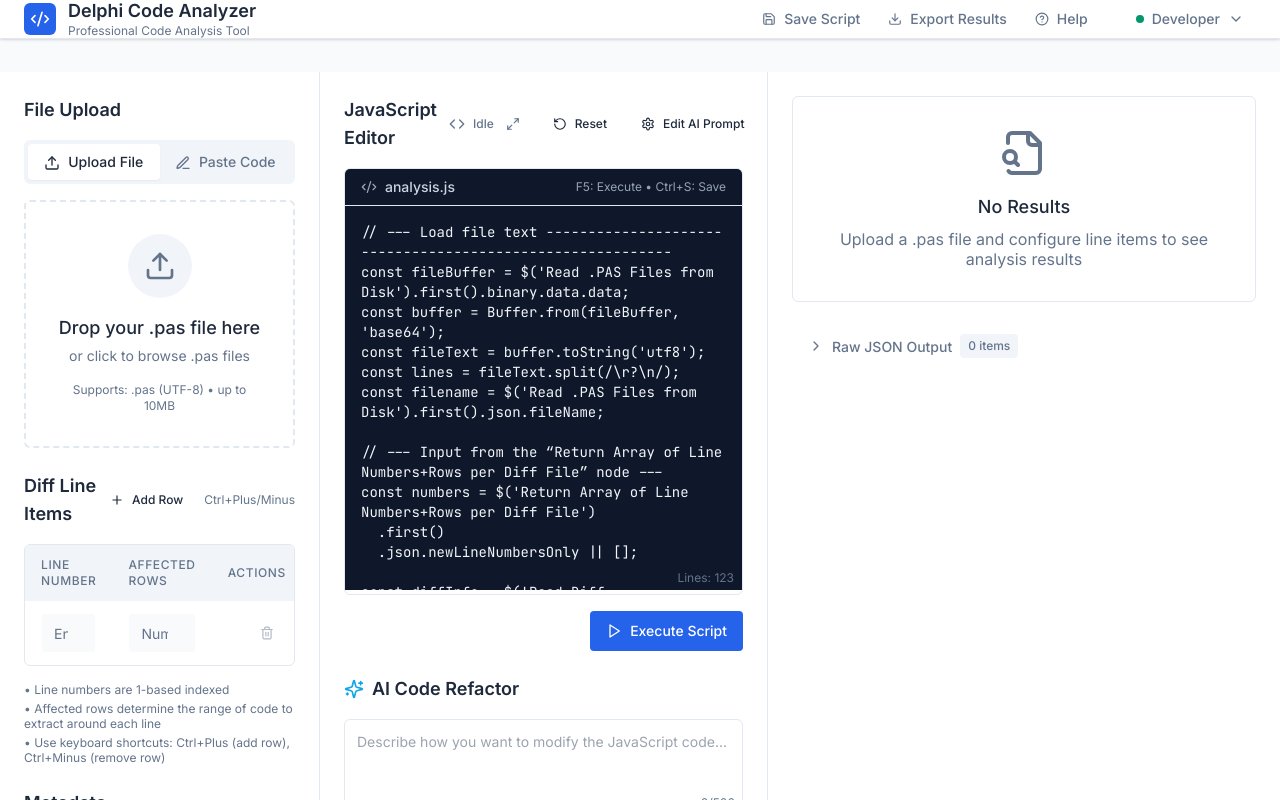
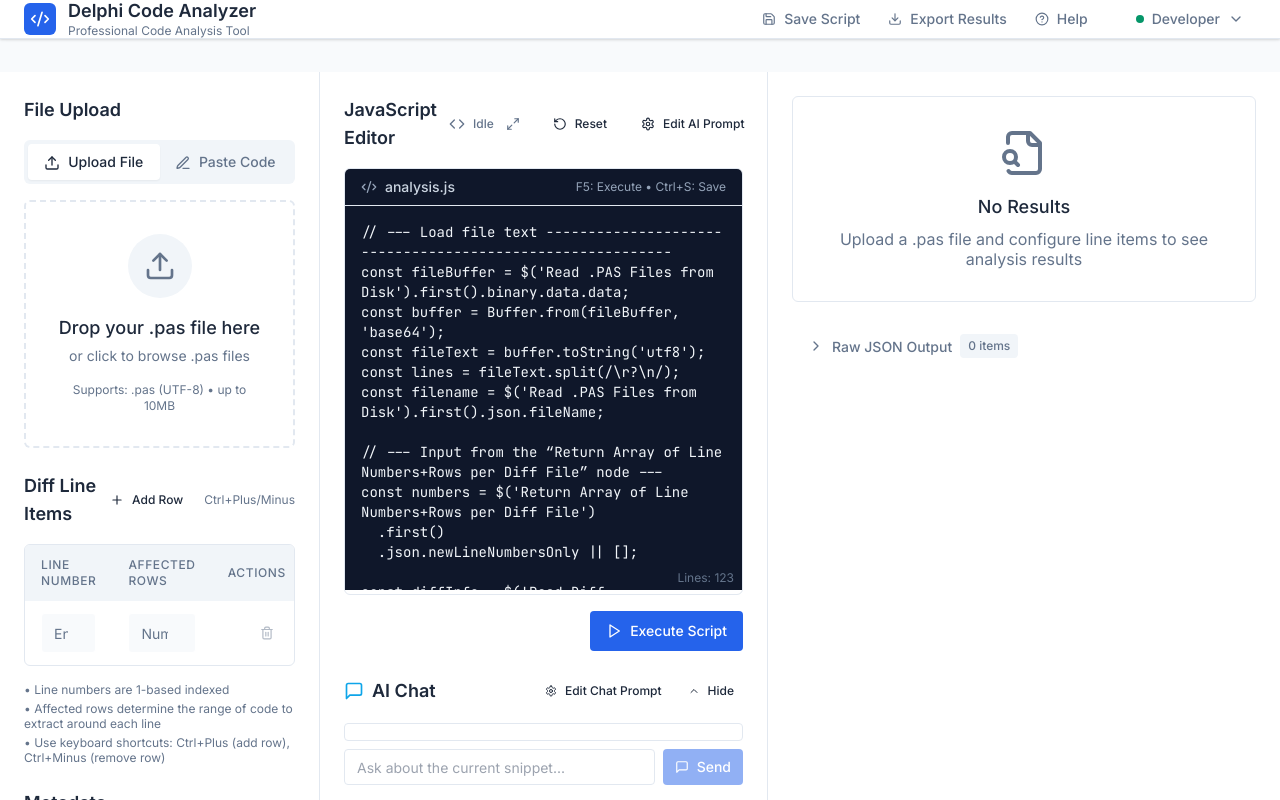
Before and after one commit to julio-vasquez-newbos/n8ntools, a React (Vite) app: page / in a window 1280 px wide. Built offline with nearby package versions, Linux system fonts and the light colour scheme.

Commit message:
feat(AIRefactorPanel): improve UI layout and add toggle functionality
- Restructure header sections for better visual hierarchy
- Add toggle functionality for both chat and refactor panels
- Update help text to clarify usage flow
- Default both panels to open state for better UX

```diff
--- a/src/pages/delphi-code-analysis-workspace/components/AIRefactorPanel.jsx
+++ b/src/pages/delphi-code-analysis-workspace/components/AIRefactorPanel.jsx
@@ -7,7 +7,8 @@ const AIRefactorPanel = ({ onRefactor, isRefactoring, currentCode, onChatMessage
   const [instructions, setInstructions] = useState('');
   const [refactorHistory, setRefactorHistory] = useState([]);
   const [chatInput, setChatInput] = useState('');
-  const [chatOpen, setChatOpen] = useState(false);
+  const [chatOpen, setChatOpen] = useState(true);
+  const [refactorOpen, setRefactorOpen] = useState(true);
   const [isChatPromptOpen, setIsChatPromptOpen] = useState(false);
   const [chatPromptText, setChatPromptText] = useState('');
 
@@ -51,11 +52,46 @@ const AIRefactorPanel = ({ onRefactor, isRefactoring, currentCode, onChatMessage
 
   return (
     <div className="space-y-4">
-      <div className="flex items-center space-x-2">
-        <Icon name="Sparkles" size={20} className="text-accent" />
-        <h3 className="text-lg font-semibold text-text-primary">AI Code Refactor</h3>
+      <div className="flex items-center justify-between">
+        <div className="flex items-center space-x-2">
+          <Icon name="MessageSquare" size={20} className="text-accent" />
+          <h3 className="text-lg font-semibold text-text-primary">AI Chat</h3>
+        </div>
+        <div className="flex items-center space-x-2">
+          <Button variant="outline" size="xs" iconName="Settings" onClick={openChatPromptEditor}>Edit Chat Prompt</Button>
+          <Button variant="outline" size="xs" iconName={chatOpen ? 'ChevronUp' : 'ChevronDown'} onClick={() => setChatOpen(!chatOpen)}>{chatOpen ? 'Hide' : 'Show'}</Button>
+        </div>
       </div>
-      <div className="space-y-3">
+      <div className={`${chatOpen ? 'opacity-100 max-h-[480px]' : 'opacity-0 max-h-0'} transition-all duration-200 overflow-hidden space-y-2`}>
+        <div className="border border-border rounded p-2 max-h-40 overflow-y-auto bg-popover">
+          {chatMessages?.length === 0 ? null : (
+            chatMessages?.map((m, i) => (
+              <div key={i} className={`text-xs ${m.role === 'user' ? 'text-text-primary' : 'text-text-secondary'}`}>
+                <span className="font-medium">{m.role === 'user' ? 'You' : 'AI'}:</span> {m.content}
+              </div>
+            ))
+          )}
+        </div>
+        <div className="flex items-center space-x-2">
+          <input
+            value={chatInput}
+            onChange={(e) => setChatInput(e?.target?.value)}
+            placeholder="Ask about the current snippet..."
+            className="flex-1 h-9 px-3 border border-border rounded text-sm focus:outline-none focus:ring-2 focus:ring-primary/50"
+            disabled={isChatting}
+          />
+          <Button variant="default" size="sm" iconName="MessageSquare" onClick={handleChatSend} disabled={isChatting || !chatInput?.trim()} loading={isChatting}>Send</Button>
+        </div>
+      </div>
+
+      <div className="flex items-center justify-between mt-2">
+        <div className="flex items-center space-x-2">
+          <Icon name="Sparkles" size={20} className="text-accent" />
+          <h3 className="text-lg font-semibold text-text-primary">AI Code Refactor</h3>
+        </div>
+        <Button variant="outline" size="xs" iconName={refactorOpen ? 'ChevronUp' : 'ChevronDown'} onClick={() => setRefactorOpen(!refactorOpen)}>{refactorOpen ? 'Hide' : 'Show'}</Button>
+      </div>
+      <div className={`${refactorOpen ? 'opacity-100 max-h-[640px]' : 'opacity-0 max-h-0'} transition-all duration-200 overflow-hidden space-y-3`}>
         <div className="relative">
           <textarea
             value={instructions}
@@ -68,7 +104,6 @@ const AIRefactorPanel = ({ onRefactor, isRefactoring, currentCode, onChatMessage
             {instructions?.length}/500
           </div>
         </div>
-
         <Button
           variant="default"
           iconName="Wand2"
@@ -80,38 +115,6 @@ const AIRefactorPanel = ({ onRefactor, isRefactoring, currentCode, onChatMessage
         >
           Generate Refactored Code
         </Button>
-        <div className="flex items-center justify-between">
-          <h4 className="text-sm font-medium text-text-primary">AI Chat</h4>
-          <div className="flex items-center space-x-2">
-            <Button variant="outline" size="xs" iconName="Settings" onClick={openChatPromptEditor}>Edit Chat Prompt</Button>
-            <Button variant="outline" size="xs" iconName={chatOpen ? 'ChevronUp' : 'ChevronDown'} onClick={() => setChatOpen(!chatOpen)}>Chat</Button>
-          </div>
-        </div>
-        {chatOpen && (
-          <div className="space-y-2">
-            <div className="border border-border rounded p-2 max-h-40 overflow-y-auto bg-popover">
-              {chatMessages?.length === 0 ? (
-                <div className="text-xs text-text-secondary">Start a conversation to discuss the snippet before refactor.</div>
-              ) : (
-                chatMessages?.map((m, i) => (
-                  <div key={i} className={`text-xs ${m.role === 'user' ? 'text-text-primary' : 'text-text-secondary'}`}>
-                    <span className="font-medium">{m.role === 'user' ? 'You' : 'AI'}:</span> {m.content}
-                  </div>
-                ))
-              )}
-            </div>
-            <div className="flex items-center space-x-2">
-              <input
-                value={chatInput}
-                onChange={(e) => setChatInput(e?.target?.value)}
-                placeholder="Ask about the current snippet..."
-                className="flex-1 h-9 px-3 border border-border rounded text-sm focus:outline-none focus:ring-2 focus:ring-primary/50"
-                disabled={isChatting}
-              />
-              <Button variant="default" size="sm" iconName="MessageSquare" onClick={handleChatSend} disabled={isChatting || !chatInput?.trim()} loading={isChatting}>Send</Button>
-            </div>
-          </div>
-        )}
       </div>
 
       {isChatPromptOpen && (
@@ -171,7 +174,8 @@ const AIRefactorPanel = ({ onRefactor, isRefactoring, currentCode, onChatMessage
         <div className="flex items-start space-x-2">
           <Icon name="Info" size={16} className="text-accent mt-0.5" />
           <div className="text-xs text-accent space-y-1">
-            <p><strong>AI Refactor:</strong> Describe modifications in natural language</p>
+            <p><strong>AI Chat:</strong> Discuss the code, ask questions, and clarify goals.</p>
+            <p><strong>AI Refactor:</strong> Then describe modifications in natural language.</p>
             <p>Examples: "Add error handling", "Optimize performance", "Add documentation"</p>
           </div>
         </div>
```
